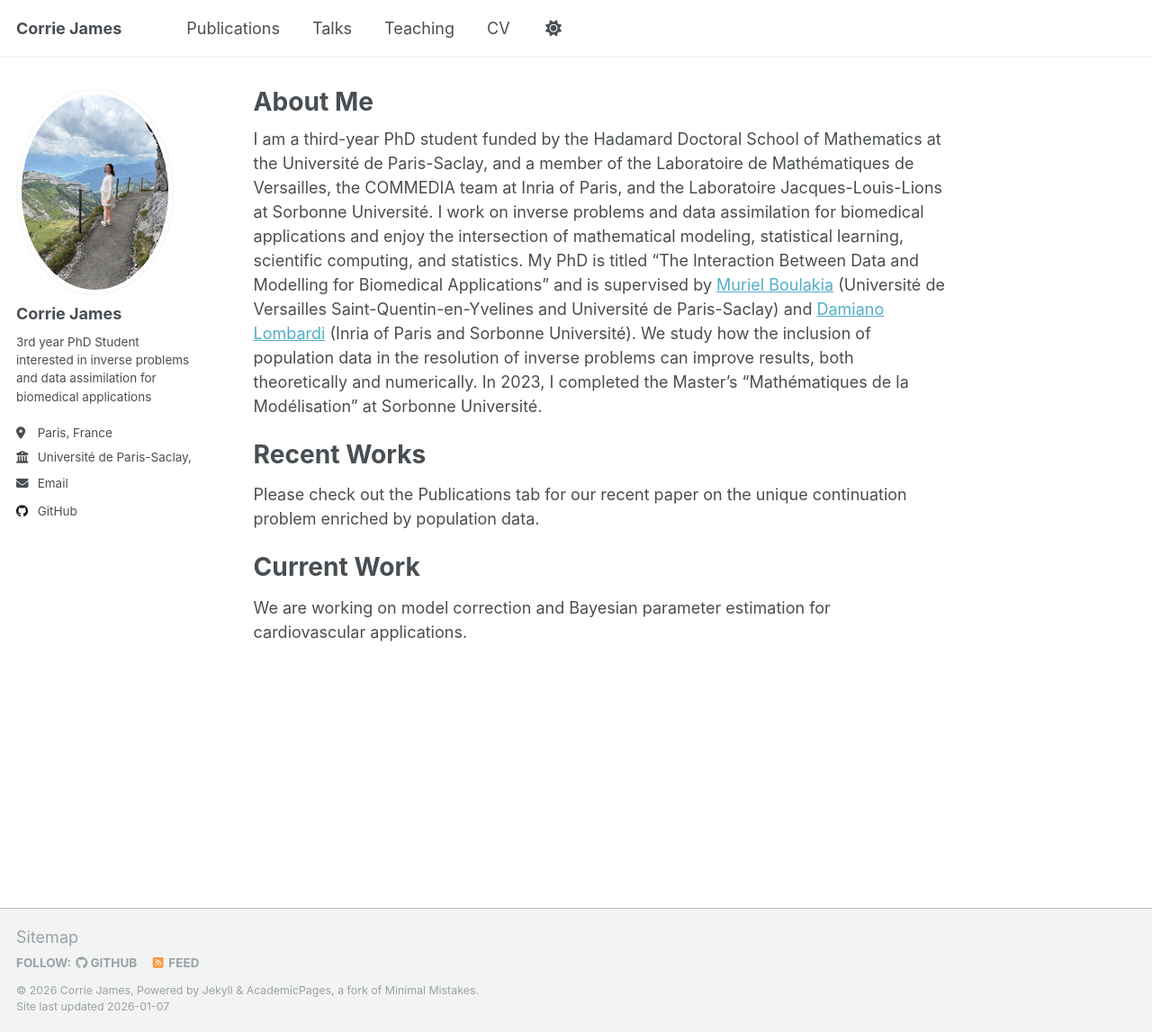
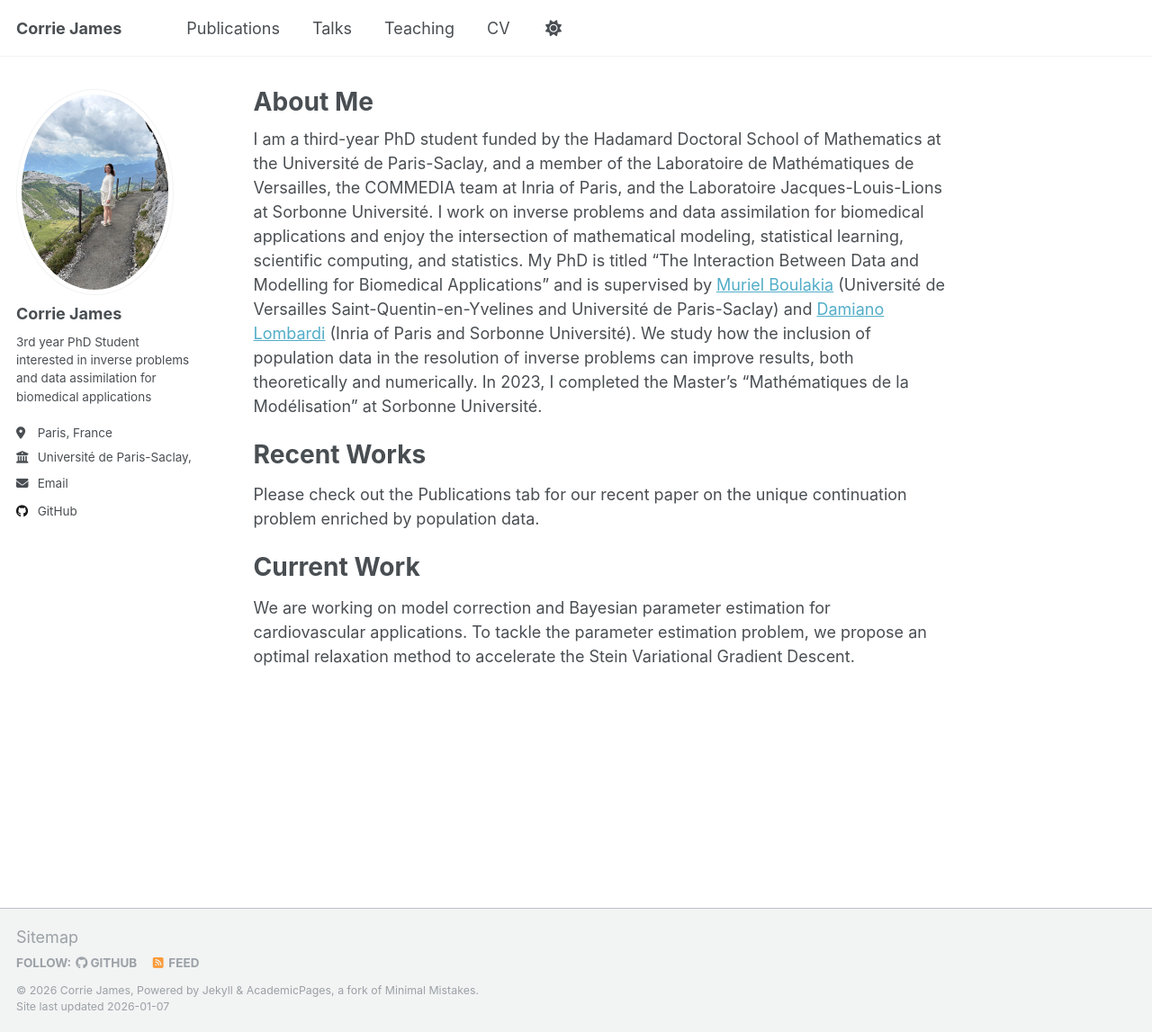
Before and after one commit to corriejames/corriejames.github.io, a Jekyll site: the page built from _pages/about.md, in a window 1280 px wide and 1147 px high. Shown: the whole window at 90% size. Built offline with Jekyll 4.4.1, drawn with Linux system fonts in a browser that asks for light colours.

Commit message:
Update about.md

```diff
--- a/_pages/about.md
+++ b/_pages/about.md
@@ -15,4 +15,4 @@ Please check out the Publications tab for our recent paper on the unique continu
 
 Current Work
 ======
-We are working on model correction and Bayesian parameter estimation for cardiovascular applications.
+We are working on model correction and Bayesian parameter estimation for cardiovascular applications. To tackle the parameter estimation problem, we propose an optimal relaxation method to accelerate the Stein Variational Gradient Descent.
```
